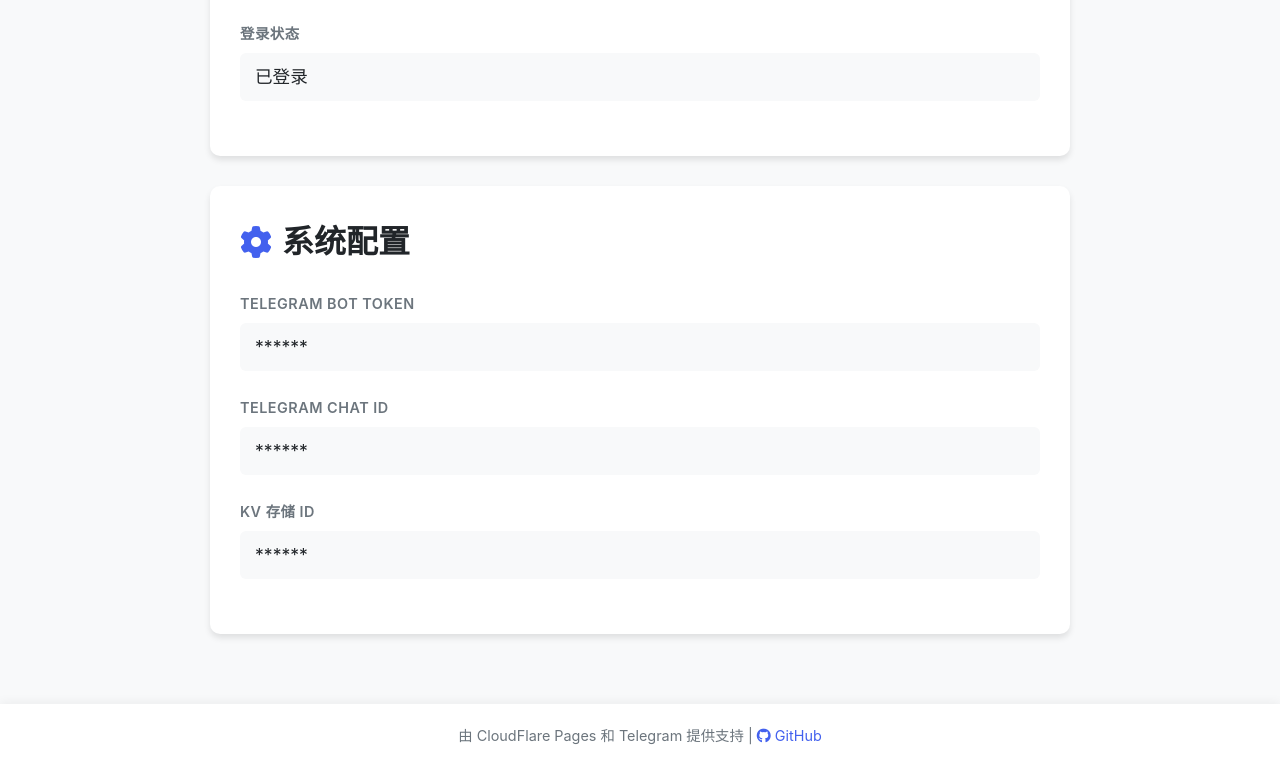
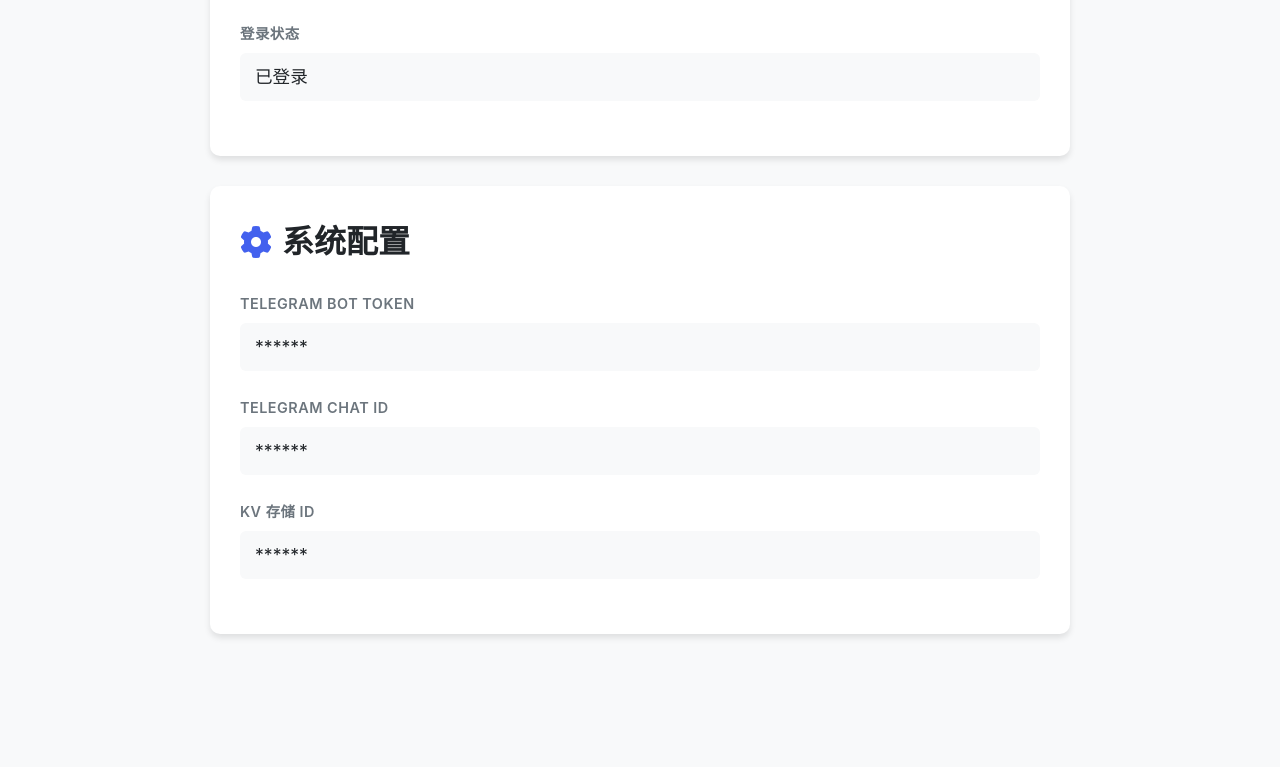
Before and after one commit to uki0xc/uki0x_img_bed, a website: page public/user.html in a window 1280 px wide. Shown: the part 605-1372 px from the top of the page. After the commit the page ends 1309 px from the top, so only its background shows below. Drawn offline with Linux system fonts and the light colour scheme; sample sign-in values are in the browser's storage.

Commit message:
Update user.html

```diff
--- a/public/user.html
+++ b/public/user.html
@@ -424,16 +424,7 @@
     </div>
   </main>
 
-  <footer>
-    <div class="container">
-      <p class="footer-text">
-        由 CloudFlare Pages 和 Telegram 提供支持 |
-        <a href="https://github.com/uki0xc/uki0x_img_bed" class="footer-link" target="_blank">
-          <i class="fab fa-github"></i> GitHub
-        </a>
-      </p>
-    </div>
-  </footer>
+
 
   <script>
     document.addEventListener('DOMContentLoaded', function() {
```
